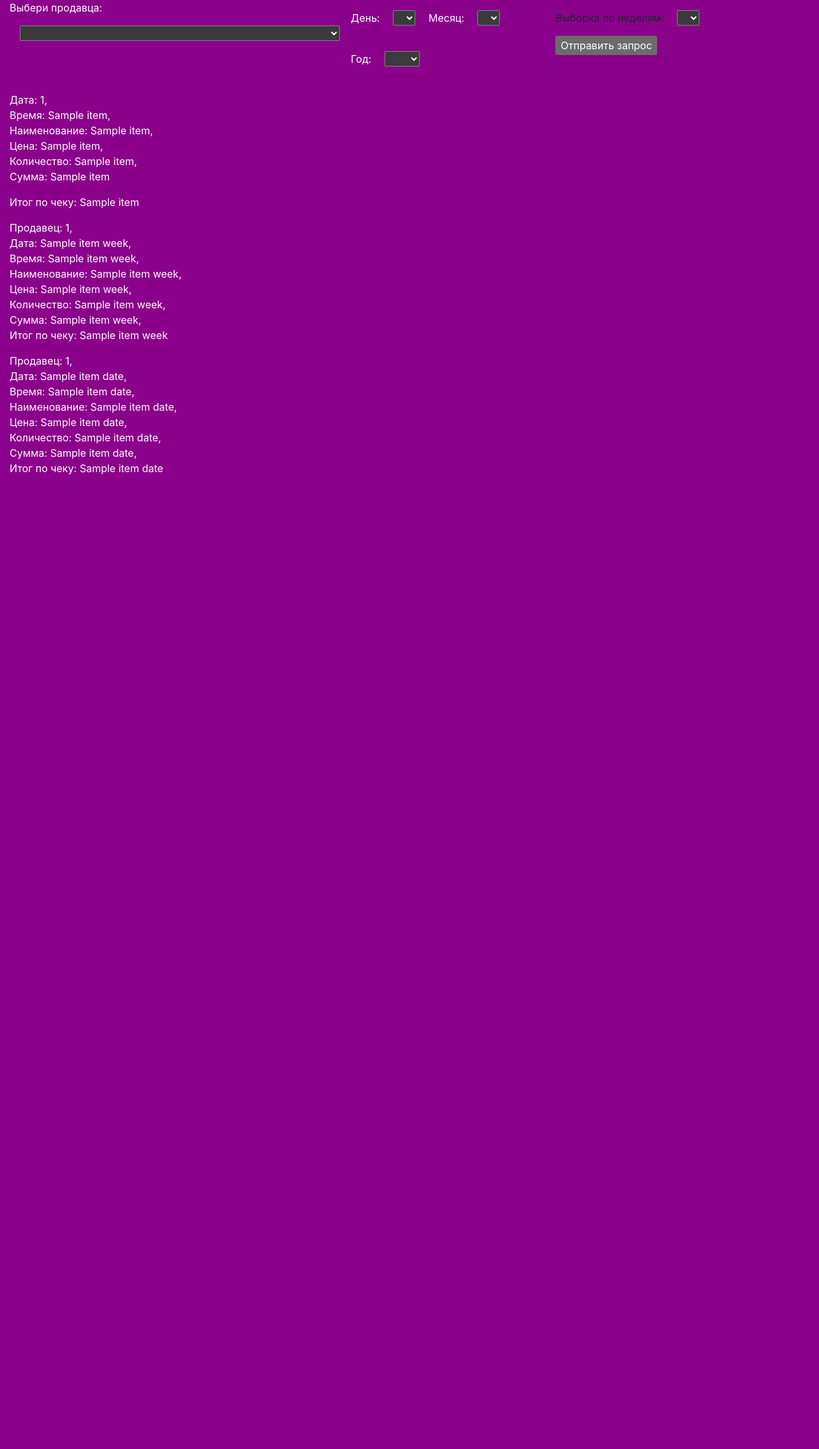
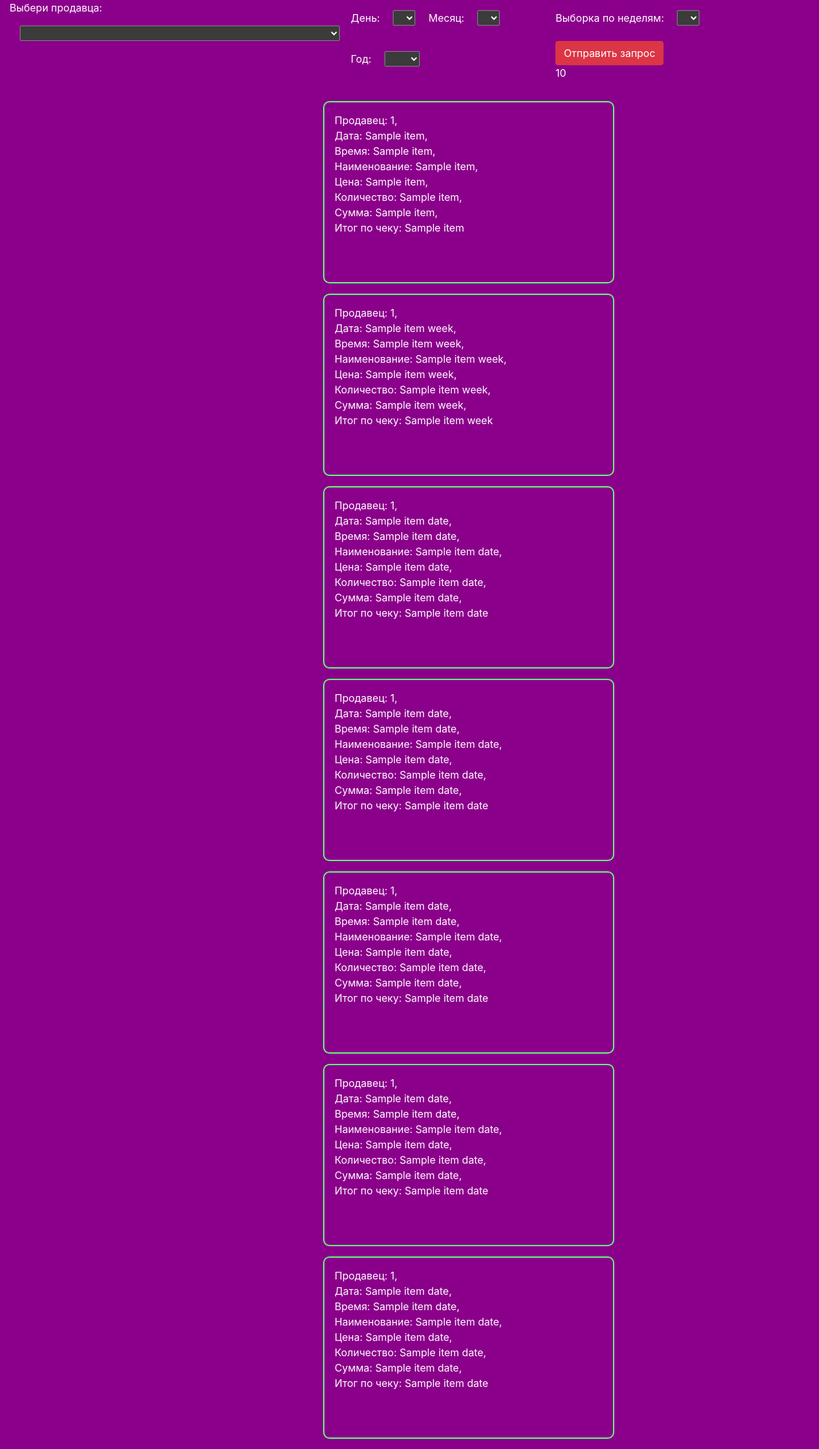
Before and after one commit to TurtleOld/budget_interface_flask, a Flask app: template templates/index.html in a window 1280 px wide. Shown: the whole page at 64% size. Before the commit the page ends 742 px from the top, so only its background shows below. Run offline with Flask 2, Linux system fonts and the light colour scheme; the template is opened without the code that fills it: most values are stand-ins (such as "Sample title", 1, 10 or a date in 2020); parts of the project's set-up code (start-up, migrations or seed data) failed here and were passed over; some libraries are stand-ins or nearby versions.

Commit message:
раскоментил js bootstrap, переделал стили и теги выборок

```diff
--- a/templates/index.html
+++ b/templates/index.html
@@ -5,9 +5,9 @@
     <title>Домашняя бухгалтерия</title>
     <link rel="stylesheet" href="{{ url_for('static', filename='css/styles.css') }}">
     <link rel="stylesheet" href="https://stackpath.bootstrapcdn.com/bootstrap/4.1.3/css/bootstrap.min.css" integrity="sha384-MCw98/SFnGE8fJT3GXwEOngsV7Zt27NXFoaoApmYm81iuXoPkFOJwJ8ERdknLPMO" crossorigin="anonymous">
-    {#    <script src="https://code.jquery.com/jquery-3.3.1.slim.min.js" integrity="sha384-q8i/X+965DzO0rT7abK41JStQIAqVgRVzpbzo5smXKp4YfRvH+8abtTE1Pi6jizo" crossorigin="anonymous"></script>#}
-    {#    <script src="https://cdnjs.cloudflare.com/ajax/libs/popper.js/1.14.3/umd/popper.min.js" integrity="sha384-ZMP7rVo3mIykV+2+9J3UJ46jBk0WLaUAdn689aCwoqbBJiSnjAK/l8WvCWPIPm49" crossorigin="anonymous"></script>#}
-    {#    <script src="https://stackpath.bootstrapcdn.com/bootstrap/4.1.3/js/bootstrap.min.js" integrity="sha384-ChfqqxuZUCnJSK3+MXmPNIyE6ZbWh2IMqE241rYiqJxyMiZ6OW/JmZQ5stwEULTy" crossorigin="anonymous"></script>#}
+    <script src="https://code.jquery.com/jquery-3.3.1.slim.min.js" integrity="sha384-q8i/X+965DzO0rT7abK41JStQIAqVgRVzpbzo5smXKp4YfRvH+8abtTE1Pi6jizo" crossorigin="anonymous"></script>
+    <script src="https://cdnjs.cloudflare.com/ajax/libs/popper.js/1.14.3/umd/popper.min.js" integrity="sha384-ZMP7rVo3mIykV+2+9J3UJ46jBk0WLaUAdn689aCwoqbBJiSnjAK/l8WvCWPIPm49" crossorigin="anonymous"></script>
+    <script src="https://stackpath.bootstrapcdn.com/bootstrap/4.1.3/js/bootstrap.min.js" integrity="sha384-ChfqqxuZUCnJSK3+MXmPNIyE6ZbWh2IMqE241rYiqJxyMiZ6OW/JmZQ5stwEULTy" crossorigin="anonymous"></script>
 </head>
 <body>
 <div class="container-fluid">
@@ -16,7 +16,7 @@
             <div class="col-5">
                 <label>
                     Выбери продавца:
-                    <select name="seller" class="seller">
+                    <select name="seller" class="seller form-select">
                         <option value=""></option>
                         {% for name_item in name_seller %}
                             {% for seller in name_item %}
@@ -58,6 +58,7 @@
             </div>
             <!-- /.col-3 -->
             <div class="col-4">
+                <label>
                     Выборка по неделям:
                     <select name="weeks" class="weeks">
                         <option value=""></option>
@@ -65,34 +66,100 @@
                             <option value="{{ i }}">{{ i }}</option>
                         {% endfor %}
                     </select>
-                <input type="submit" name="selection_by_week" value="Отправить запрос">
+                </label>
+                <button type="submit" name="selection_by_week" class="btn btn-danger">Отправить запрос</button>
+            <p>{{ get_amount }}</p>
             </div>
         </div>
     </form>
 
 
-
-
-
     <p class="error">{{ error }}</p>
     <div class="row">
         <div class="col-12">
+            <div class="cards">
                 {% for item in reseller %}
-                <p>Дата: {{ item[0] }},<br> Время: {{ item[1] }},<br> Наименование: {{ item[2] }},<br> Цена: {{ item[3] }},<br> Количество: {{ item[4] }},<br> Сумма: {{ item[5] }}</p>
-                <p>Итог по чеку: {{ item[6] }}</p>
+                    <div class="col-3">
+                        <p>Продавец: {{ item[0] }},<br> Дата: {{ item[1] }},<br> Время: {{ item[2] }},<br> Наименование: {{ item[3] }},<br>
+                            Цена: {{ item[4] }},<br> Количество: {{ item[5] }},<br> Сумма: {{ item[6] }},<br> Итог по
+                            чеку: {{ item[7] }}</p>
+                    </div>
                 {% endfor %}
             </div>
             <!-- /.col-12 -->
+        </div>
         <div class="col-12">
+            <div class="cards">
                 {% for item_week in week %}
-                <p>Продавец: {{ item_week[0] }},<br> Дата: {{ item_week[1] }},<br> Время: {{ item_week[2] }},<br> Наименование: {{ item_week[3] }},<br> Цена: {{ item_week[4] }},<br> Количество: {{ item_week[5] }},<br> Сумма: {{ item_week[6] }},<br> Итог по чеку: {{ item_week[7] }} </p>
+                    <div class="col-3">
+                        <p>Продавец: {{ item_week[0] }},<br> Дата: {{ item_week[1] }},<br>
+                            Время: {{ item_week[2] }},<br>
+                            Наименование: {{ item_week[3] }},<br> Цена: {{ item_week[4] }},<br>
+                            Количество: {{ item_week[5] }},<br>
+                            Сумма: {{ item_week[6] }},<br> Итог по чеку: {{ item_week[7] }} </p>
+                    </div>
                 {% endfor %}
+            </div>
         </div>
         <!-- /.col-12 -->
         <div class="col-12">
+            <div class="cards">
                 {% for item_date in get_receipt_for_date %}
-                <p>Продавец: {{ item_date[0] }},<br> Дата: {{ item_date[1] }},<br> Время: {{ item_date[2] }},<br> Наименование: {{ item_date[3] }},<br> Цена: {{ item_date[4] }},<br> Количество: {{ item_date[5] }},<br> Сумма: {{ item_date[6] }},<br> Итог по чеку: {{ item_date[7] }} </p>
+                    <div class="col-3">
+                        <p>Продавец: {{ item_date[0] }},<br> Дата: {{ item_date[1] }},<br> Время: {{ item_date[2] }},<br>
+                            Наименование: {{ item_date[3] }},<br> Цена: {{ item_date[4] }},<br> Количество: {{ item_date[5] }},<br>
+                            Сумма: {{ item_date[6] }},<br> Итог по чеку: {{ item_date[7] }} </p>
+                    </div>
                 {% endfor %}
+            </div>
+        </div>
+        <!-- /.col-12 -->
+        <div class="col-12">
+            <div class="cards">
+                {% for item_date in set_years %}
+                    <div class="col-3">
+                        <p>Продавец: {{ item_date[0] }},<br> Дата: {{ item_date[1] }},<br> Время: {{ item_date[2] }},<br>
+                            Наименование: {{ item_date[3] }},<br> Цена: {{ item_date[4] }},<br> Количество: {{ item_date[5] }},<br>
+                            Сумма: {{ item_date[6] }},<br> Итог по чеку: {{ item_date[7] }} </p>
+                    </div>
+                {% endfor %}
+            </div>
+        </div>
+        <!-- /.col-12 -->
+        <div class="col-12">
+            <div class="cards">
+                {% for item_date in set_months %}
+                    <div class="col-3">
+                        <p>Продавец: {{ item_date[0] }},<br> Дата: {{ item_date[1] }},<br> Время: {{ item_date[2] }},<br>
+                            Наименование: {{ item_date[3] }},<br> Цена: {{ item_date[4] }},<br> Количество: {{ item_date[5] }},<br>
+                            Сумма: {{ item_date[6] }},<br> Итог по чеку: {{ item_date[7] }} </p>
+                    </div>
+                {% endfor %}
+            </div>
+        </div>
+        <!-- /.col-12 -->
+        <div class="col-12">
+            <div class="cards">
+                {% for item_date in get_current_month_day %}
+                    <div class="col-3">
+                        <p>Продавец: {{ item_date[0] }},<br> Дата: {{ item_date[1] }},<br> Время: {{ item_date[2] }},<br>
+                            Наименование: {{ item_date[3] }},<br> Цена: {{ item_date[4] }},<br> Количество: {{ item_date[5] }},<br>
+                            Сумма: {{ item_date[6] }},<br> Итог по чеку: {{ item_date[7] }} </p>
+                    </div>
+                {% endfor %}
+            </div>
+        </div>
+        <!-- /.col-12 -->
+        <div class="col-12">
+            <div class="cards">
+                {% for item_date in get_info_for_current_month %}
+                    <div class="col-3">
+                        <p>Продавец: {{ item_date[0] }},<br> Дата: {{ item_date[1] }},<br> Время: {{ item_date[2] }},<br>
+                            Наименование: {{ item_date[3] }},<br> Цена: {{ item_date[4] }},<br> Количество: {{ item_date[5] }},<br>
+                            Сумма: {{ item_date[6] }},<br> Итог по чеку: {{ item_date[7] }} </p>
+                    </div>
+                {% endfor %}
+            </div>
         </div>
         <!-- /.col-12 -->
     </div>
@@ -100,33 +167,5 @@
 </div>
 <!-- /.container -->
 
-
-
-
-
-
-
-
-
-
-
-
-
-
-
-
-
-
-{#<script>#}
-{#    function hello_world() {#}
-{#        $.ajax({#}
-{#            type: "POST",#}
-{#            url: "/",#}
-{#            data: $('form').serialize(),#}
-{#            type: 'POST'#}
-{#        });#}
-{#    }#}
-{#</script>#}
-
 </body>
 </html>
```
Lines whose indentation alone changed are shown as unchanged.
